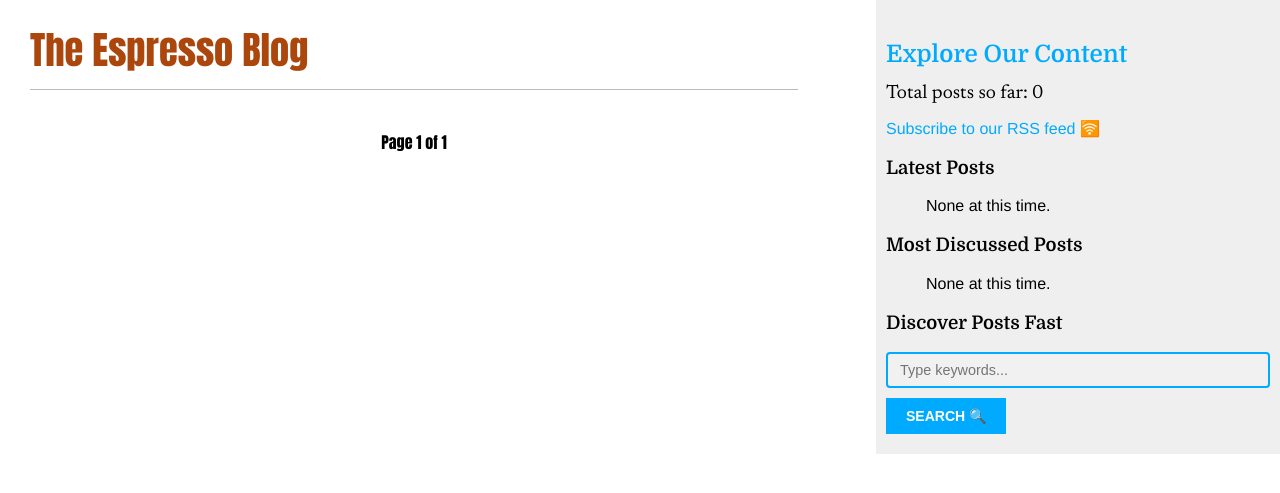
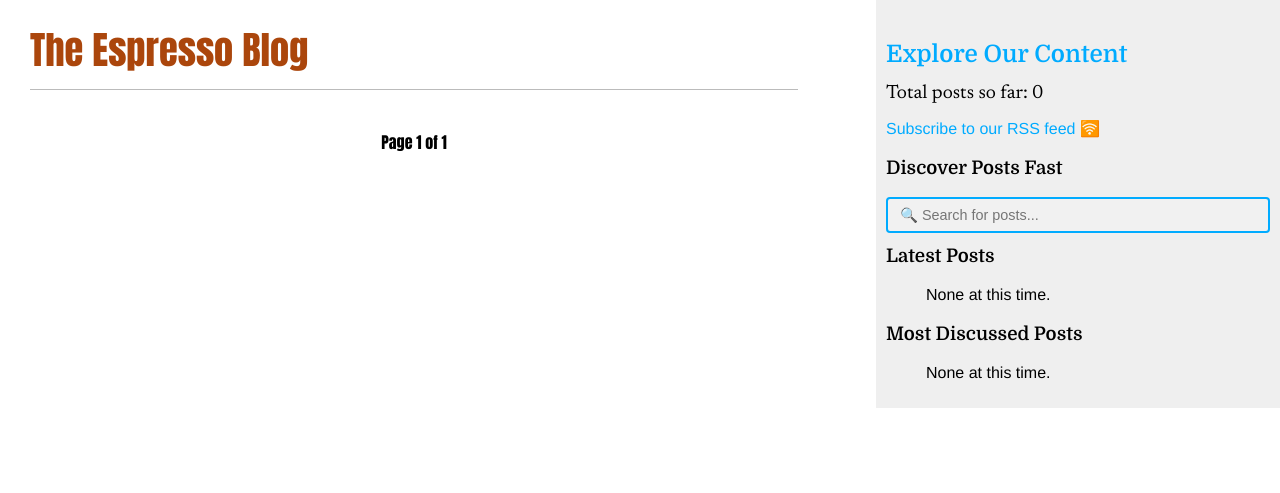
Before and after one commit to harsha-yuvaraj/Espresso-Django-Application, a Django app: page / in a window 1280 px wide. Shown: the top 493 px of the page. Run offline with Django 5.2, Linux system fonts and the light colour scheme; data that the repository does not hold is empty.

Commit message:
Minor UI changes

```diff
--- a/Espresso-Blogs-Project/blog/static/css/blog.css
+++ b/Espresso-Blogs-Project/blog/static/css/blog.css
@@ -172,6 +172,7 @@ input[type=submit] {
     border-radius: 4px;
     width: 100%;
     box-sizing: border-box;
+    margin-bottom: 12px;
 }
 
 .search-bar:focus {
--- a/Espresso-Blogs-Project/blog/templates/blog/base.html
+++ b/Espresso-Blogs-Project/blog/templates/blog/base.html
@@ -37,8 +37,19 @@
             </a>
         </p>
 
+
+        <h3> <span class="domine-regular">Discover Posts Fast</span> </h3>
+        <form method="GET" action="{% url 'blog:post_search' %}">
+            <input type="text" name="query" placeholder="🔍 Search for posts..." class="search-bar" pattern=".*\S.*"
+                title="Empty search not allowed." required>
+        </form>
+
+
+
         <h3> <span class="domine-regular">Latest Posts</span> </h3>
         {% show_latest_posts %}
+
+
 
         <h3> <span class="domine-regular">Most Discussed Posts</span> </h3>
         {% get_most_commented_posts as most_commented_posts %}
@@ -52,13 +63,6 @@
             {% endfor %}
         </ul>
 
-        <h3> <span class="domine-regular">Discover Posts Fast</span> </h3>
-        <form method="GET" action="{% url 'blog:post_search' %}">
-            <input type="text" name="query" placeholder="Type keywords..." class="search-bar" pattern=".*\S.*" title="Empty search not allowed." required>
-            <input type="submit" value="Search 🔍" />
-        </form>
-
-
     </div>
 </body>
 
--- a/Espresso-Blogs-Project/blog/views.py
+++ b/Espresso-Blogs-Project/blog/views.py
@@ -27,7 +27,7 @@ def post_list(request, tag_slug=None):
     # if tag_slug is not None, filter posts by given tag
     if tag_slug:
         tag = get_object_or_404(Tag, slug=tag_slug)
-        all_posts = all_posts.filter(tags__in=[tag])
+        all_posts = all_posts.filter(tags__in=[tag]).order_by('-publish')
 
     # Pagination with 3 posts per page
     paginator = Paginator(all_posts, 3)
@@ -55,8 +55,6 @@ def post_detail(request, year, month, day, post):
                              publish__year=year,
                              publish__month=month,
                              publish__day=day)
-
-    print(f"Debug: {post.id}")
 
     # list of active comments for this post
     comments = post.comments.filter(active=True)
```
